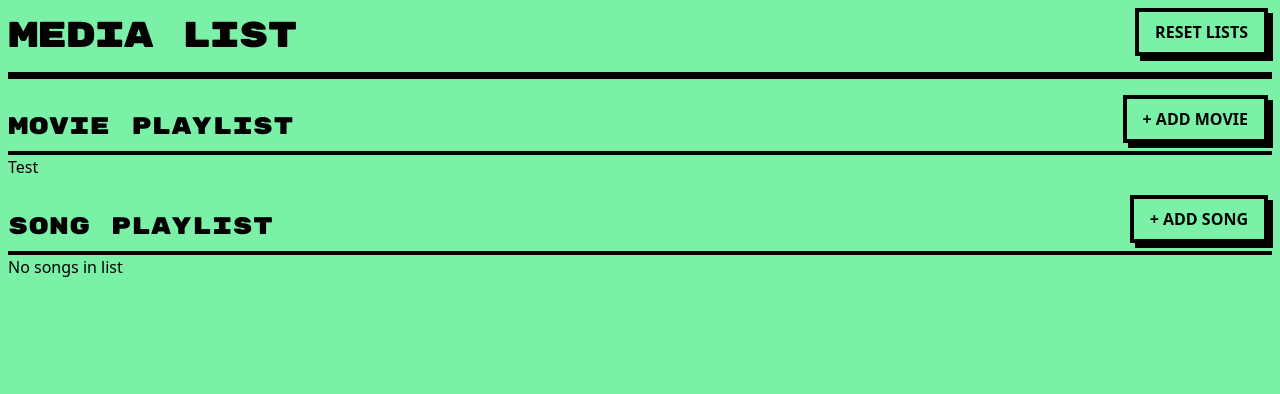
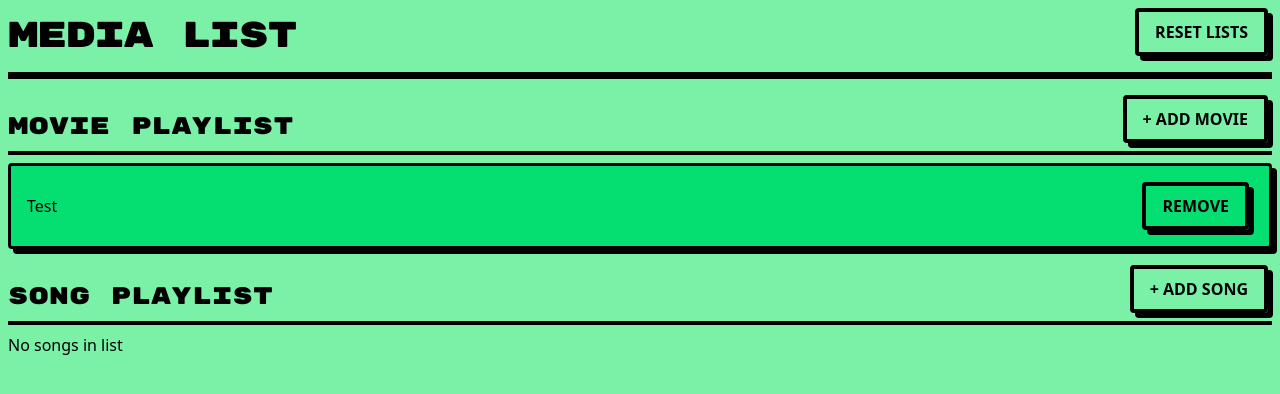
Before and after one commit to SmackSmash/media-ts, a React (Vite) app: page / in a window 1280 px wide. Both pictures are taken after a click on the button "+ ADD MOVIE". Shown: the top 394 px of the page. Built offline with nearby package versions, Linux system fonts and the light colour scheme.

Commit message:
Added remove button plus styling

```diff
--- a/src/components/Button.tsx
+++ b/src/components/Button.tsx
@@ -4,7 +4,7 @@ const Button: FC<{ children: ReactNode; [x: string]: unknown }> = ({ children, .
   return (
     <button
       {...rest}
-      className='mr-[4px] cursor-pointer border-4 bg-transparent px-4 py-2 font-bold uppercase shadow-[5px_5px_0_black] transition-colors duration-300 hover:bg-white active:translate-[4px] active:shadow-[1px_1px_0_black]'
+      className='mr-[4px] cursor-pointer rounded-sm border-4 bg-transparent px-4 py-2 font-bold uppercase shadow-[5px_5px_0_black] transition-colors duration-300 hover:bg-white active:translate-[4px] active:shadow-[1px_1px_0_black]'
     >
       {children}
     </button>
--- a/src/components/MovieList.tsx
+++ b/src/components/MovieList.tsx
@@ -4,14 +4,20 @@ import Button from './Button';
 const MovieList: FC<{ movies: string[]; onAdd: () => void }> = ({ movies, onAdd }) => {
   return (
     <div className='mb-4'>
-      <div className='flex w-full items-end justify-between border-b-4 pb-2'>
+      <div className='mb-2 flex w-full items-end justify-between border-b-4 pb-2'>
         <h2 className='font-rubik text-2xl'>Movie Playlist</h2>
         <Button onClick={onAdd}>+ Add Movie</Button>
       </div>
       {movies.length ? (
-        <ul>
+        <ul className='flex flex-col gap-2'>
           {movies.map((movie, index) => (
-            <li key={index}>{movie}</li>
+            <li
+              key={index}
+              className='flex items-center justify-between rounded-sm border-3 bg-green-400 p-4 shadow-[5px_5px_0_black] dark:bg-orange-400'
+            >
+              {movie}
+              <Button>Remove</Button>
+            </li>
           ))}
         </ul>
       ) : (
--- a/src/components/SongList.tsx
+++ b/src/components/SongList.tsx
@@ -4,14 +4,20 @@ import Button from './Button';
 const SongList: FC<{ songs: string[]; onAdd: () => void }> = ({ songs, onAdd }) => {
   return (
     <div className='mb-4'>
-      <div className='flex w-full items-end justify-between border-b-4 pb-2'>
+      <div className='mb-2 flex w-full items-end justify-between border-b-4 pb-2'>
         <h2 className='font-rubik text-2xl'>Song Playlist</h2>
         <Button onClick={onAdd}>+ Add Song</Button>
       </div>
       {songs.length ? (
-        <ul>
+        <ul className='flex flex-col gap-2'>
           {songs.map((song, index) => (
-            <li key={index}>{song}</li>
+            <li
+              key={index}
+              className='flex items-center justify-between rounded-sm border-3 bg-green-400 p-4 shadow-[5px_5px_0_black] dark:bg-orange-400'
+            >
+              {song}
+              <Button>Remove</Button>
+            </li>
           ))}
         </ul>
       ) : (
```
